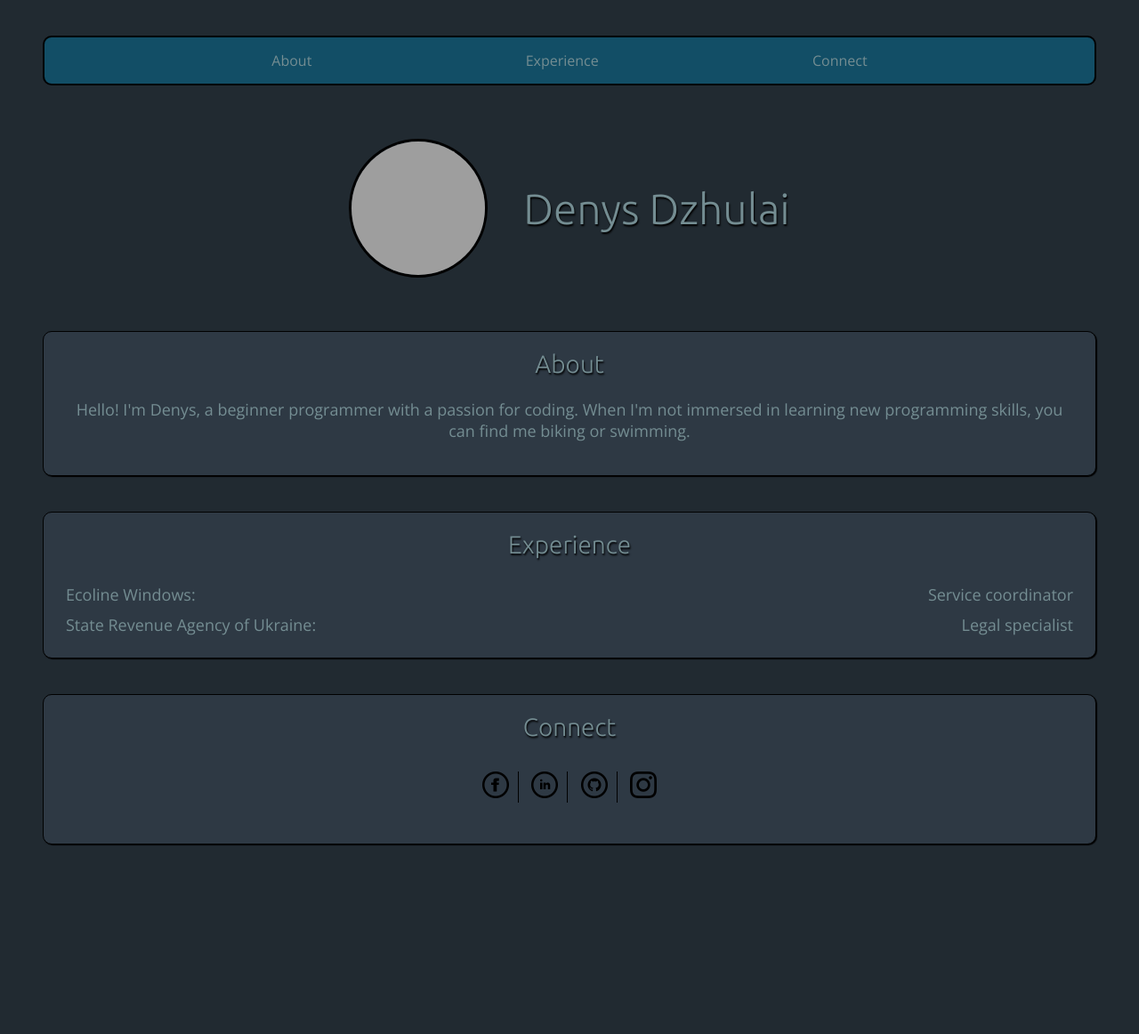
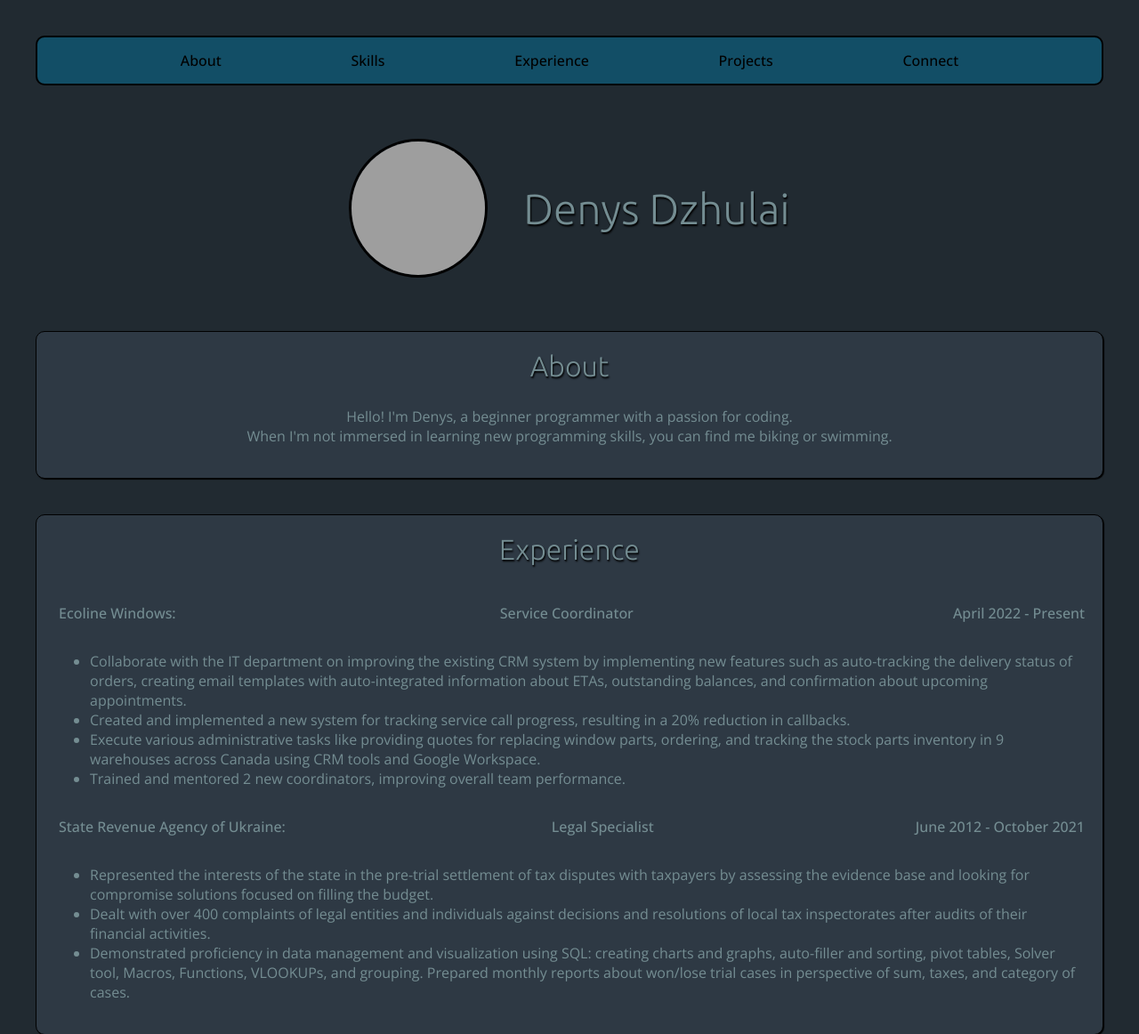
Before and after one commit to denysdzhulai/denys-dzhulai-io, a plain HTML site: page index.html in a window 1280 px wide. Shown: the top 1162 px of the page at 89% size. Before the commit the page ends 989 px from the top, so only its background shows below. Drawn offline with nearby package versions, Linux system fonts and the light colour scheme; grey boxes are pictures that could not be loaded.

Commit message:
added Skills and Project, styled Experience section with flexbox

```diff
--- a/css/index.css
+++ b/css/index.css
@@ -1,4 +1,5 @@
 body {
+  margin: 0;
   background: #212a31;
   color: #748d92;
   font-family: "Open Sans", sans-serif;
@@ -8,25 +9,21 @@ h1 {
   font-family: "Ubuntu", sans-serif;
   font-size: 48px;
   font-weight: 200;
-  font-style: normal;
   text-align: center;
   text-shadow: 1px 2px 2px #000000;
 }
 
 h2 {
   font-family: "Ubuntu", sans-serif;
-  font-size: 28px;;
+  font-size: 32px;
   font-weight: 200;
-  font-style: normal;
   text-align: center;
   margin-top: 0;
   text-shadow: 1px 2px 2px #000000;
-
 }
 
 h3, p {
-  font-weight: 100;
-  font-size: 18px;
+  font-size: 16px;
   text-align: center;
 }
 
@@ -37,21 +34,27 @@ nav {
   padding: 5px;
   border: 2px solid #000000;
   border-radius: 10px;
-  margin: 40px ;
+  margin: 40px;
+  position: sticky;
+  top: 0;
 }
+
 nav ul {
   display: flex;
   margin: 0;
   padding: 0;
   justify-content: space-evenly;
+  font-size: 16px;
+  font-weight: 500;
 }
+
 nav ul, #connect ul {
   padding: 10px;
   list-style: none;
 }
 
 #connect ul li {
-  display:inline-flex;
+  display: inline-flex;
   align-items: center;
   justify-content: center;
   padding: 0 10px;
@@ -59,7 +62,7 @@ nav ul, #connect ul {
 }
 
 #connect ul li:last-child {
-  border-right: none
+  border-right: none;
 }
 
 nav a, #connect a {
@@ -67,7 +70,7 @@ nav a, #connect a {
   color: black;
 }
 
-nav a, #connect a:hover {
+nav a:hover, #connect a:hover {
   color: #748d92;
 }
 
@@ -96,12 +99,6 @@ section {
   border: 1px solid #000000;
   border-radius: 10px;
   box-shadow: 1px 1px 1px black;
-}
-
-.experience-block {
-  display: flex;
-  justify-content: space-between;
-  align-items: center;
 }
 
 .experience-company {
@@ -135,3 +132,19 @@ a img:hover {
   transform: scale(1.2);
   transition: transform 0.2s, opacity 0.2s;
 }
+
+/* Experience Section */
+.experience-header {
+  display: flex;
+  justify-content: space-between;
+  align-items: center;
+}
+
+.experience-company, .experience-dates, .experience-job-title {
+  font-size: 16px;
+  font-weight: 500;
+}
+
+.experience-description {
+  font-size: 16px;
+}
--- a/index.html
+++ b/index.html
@@ -16,10 +16,13 @@
     <nav>
       <ul>
         <li><a href="#about">About</a></li>
+        <li><a href="#skills">Skills</a></li>
         <li><a href="#experience">Experience</a></li>
+        <li><a href="#projects">Projects</a></li>
         <li><a href="#connect">Connect</a></li>
       </ul>
     </nav>
+
     <header>
       <img
         src="https://media.licdn.com/dms/image/D5603AQGrlTVuy_s2SQ/profile-displayphoto-shrink_200_200/0/1713235667040?e=1727308800&v=beta&t=Ac8j3s9HGFU1Oa00H_XqO_9_Ek35r1bVgw2gt5Pycxc"
@@ -27,25 +30,60 @@
       />
       <h1>Denys Dzhulai</h1>
     </header>
+
     <section id="about">
       <h2>About</h2>
       <p>
-        Hello! I'm Denys, a beginner programmer with a passion for coding. When
-        I'm not immersed in learning new programming skills, you can find me
-        biking or swimming.
+        Hello! I'm Denys, a beginner programmer with a passion for coding.<br />
+        When I'm not immersed in learning new programming skills, you can find
+        me biking or swimming.
       </p>
     </section>
 
     <section id="experience">
       <h2>Experience</h2>
       <div class="experience-block">
-        <h3 class="experience-company">Ecoline Windows:</h3>
-        <p class="experience-job-title">Service coordinator</p>
+        <div class="experience-header">
+          <h3 class="experience-company">Ecoline Windows:</h3>
+          <p class="experience-job-title">Service Coordinator</p>
+          <p class="experience-dates">April 2022 - Present</p>
+        </div>
+        <p class="experience-description">
+          <ul>
+            <li>Collaborate with the IT department on improving the existing CRM system by implementing new features such as auto-tracking the delivery status of orders, creating email templates with auto-integrated information about ETAs, outstanding balances, and confirmation about upcoming appointments.
+            </li>
+            <li>Created and implemented a new system for tracking service call progress, resulting in a 20% reduction in callbacks.
+            </li>
+            <li>Execute various administrative tasks like providing quotes for replacing window parts, ordering, and tracking the stock parts inventory in 9 warehouses across Canada using CRM tools and Google Workspace.
+            </li>
+            <li>Trained and mentored 2 new coordinators, improving overall team performance.</li>
+          </ul>
+        </p>
       </div>
       <div class="experience-block">
-        <h3 class="experience-company">State Revenue Agency of Ukraine:</h3>
-        <p class="experience-job-title">Legal specialist</p>
+        <div class="experience-header">
+          <h3 class="experience-company">State Revenue Agency of Ukraine:</h3>
+          <p class="experience-job-title">Legal Specialist</p>
+          <p class="experience-dates">June 2012 - October 2021</p>
+        </div>
+        <p class="experience-description">
+          <ul>
+            <li>Represented the interests of the state in the pre-trial settlement of tax disputes with taxpayers by assessing the evidence base and looking for compromise solutions focused on filling the budget.
+            <li>Dealt with over 400 complaints of legal entities and individuals against decisions and resolutions of local tax inspectorates after audits of their financial activities.</li>
+            <li>Demonstrated proficiency in data management and visualization using SQL: creating charts and graphs, auto-filler and sorting, pivot tables, Solver tool, Macros, Functions, VLOOKUPs, and grouping. Prepared monthly reports about won/lose trial cases in perspective of sum, taxes, and category of cases.
+            </li>
+            </li>
+          </ul>
+        </p>
       </div>
+    </section>
+
+    <section id="skills">
+      <h2>Skills</h2>
+    </section>
+
+    <section id="projects">
+      <h2>Projects</h2>
     </section>
 
     <section id="connect">
```
